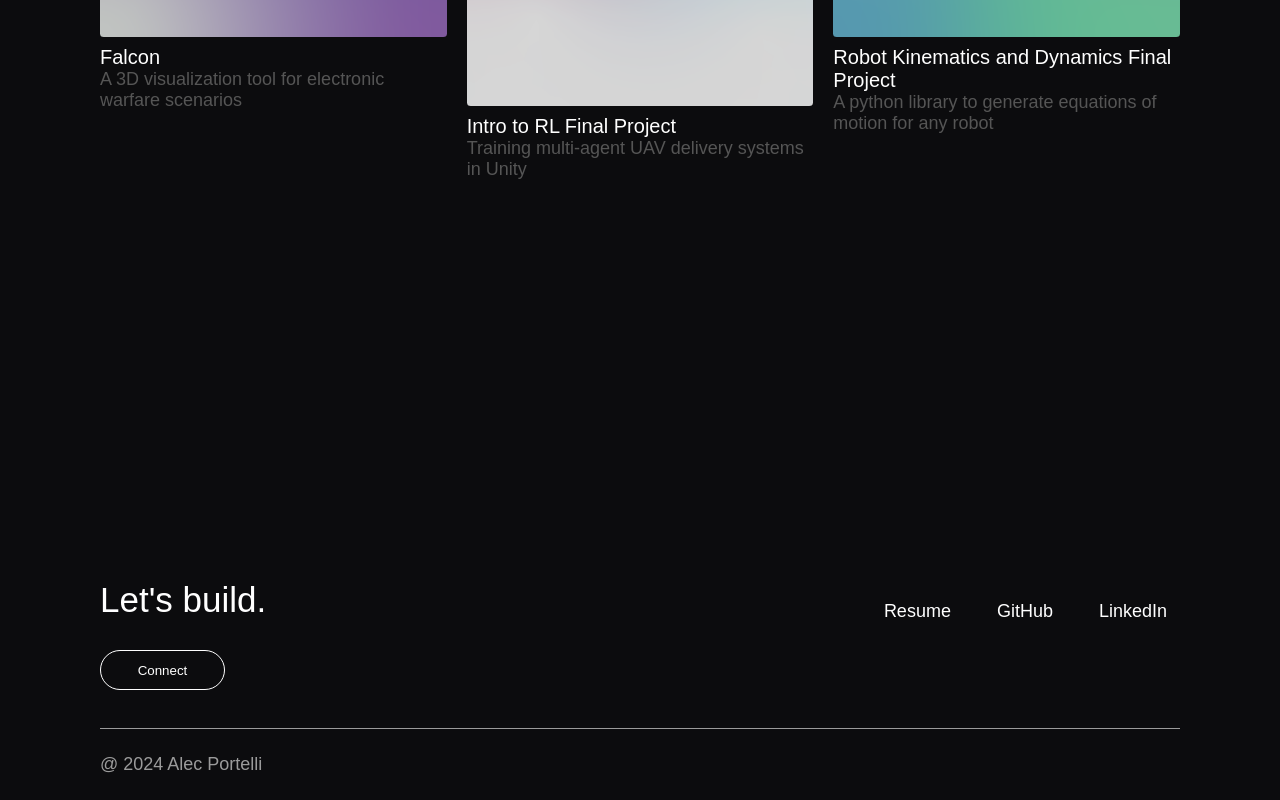
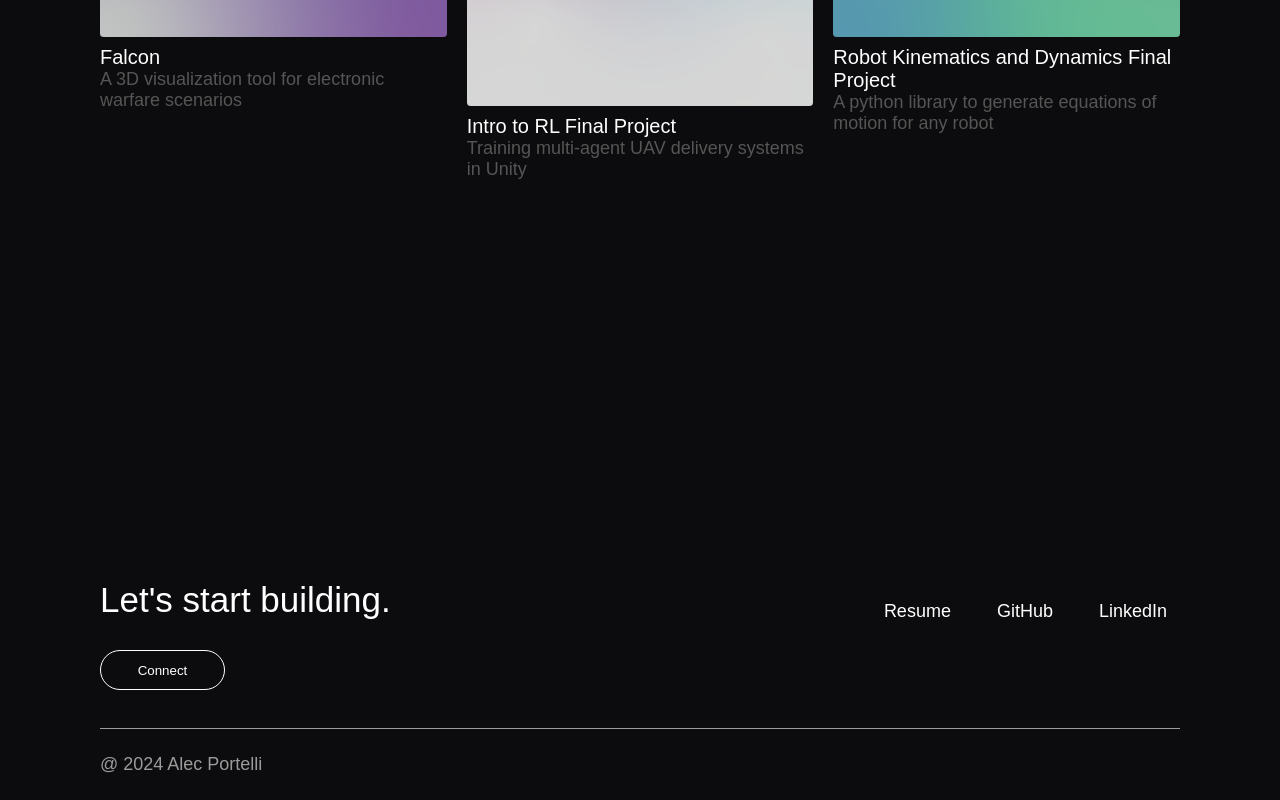
Before and after one commit to alecdportelli/portfolio, a React (Create React App) app in the folder portfolio2024/: page / in a window 1280 px wide. Shown: the part 1711-2511 px from the top of the page. Built offline with nearby package versions, Linux system fonts and the light colour scheme; a web font is replaced by a local one.

Commit message:
text change

```diff
--- a/portfolio2024/src/components/footer.js
+++ b/portfolio2024/src/components/footer.js
@@ -6,7 +6,7 @@ const Footer = () => {
     <footer>
         <div className="footer-container">
             <div className="left-column">
-                <div className="left-top">Let's build.</div>
+                <div className="left-top">Let's start building.</div>
                 <div className="left-bottom">
                     <button className='connectButton'>Connect</button>
                 </div>
```
